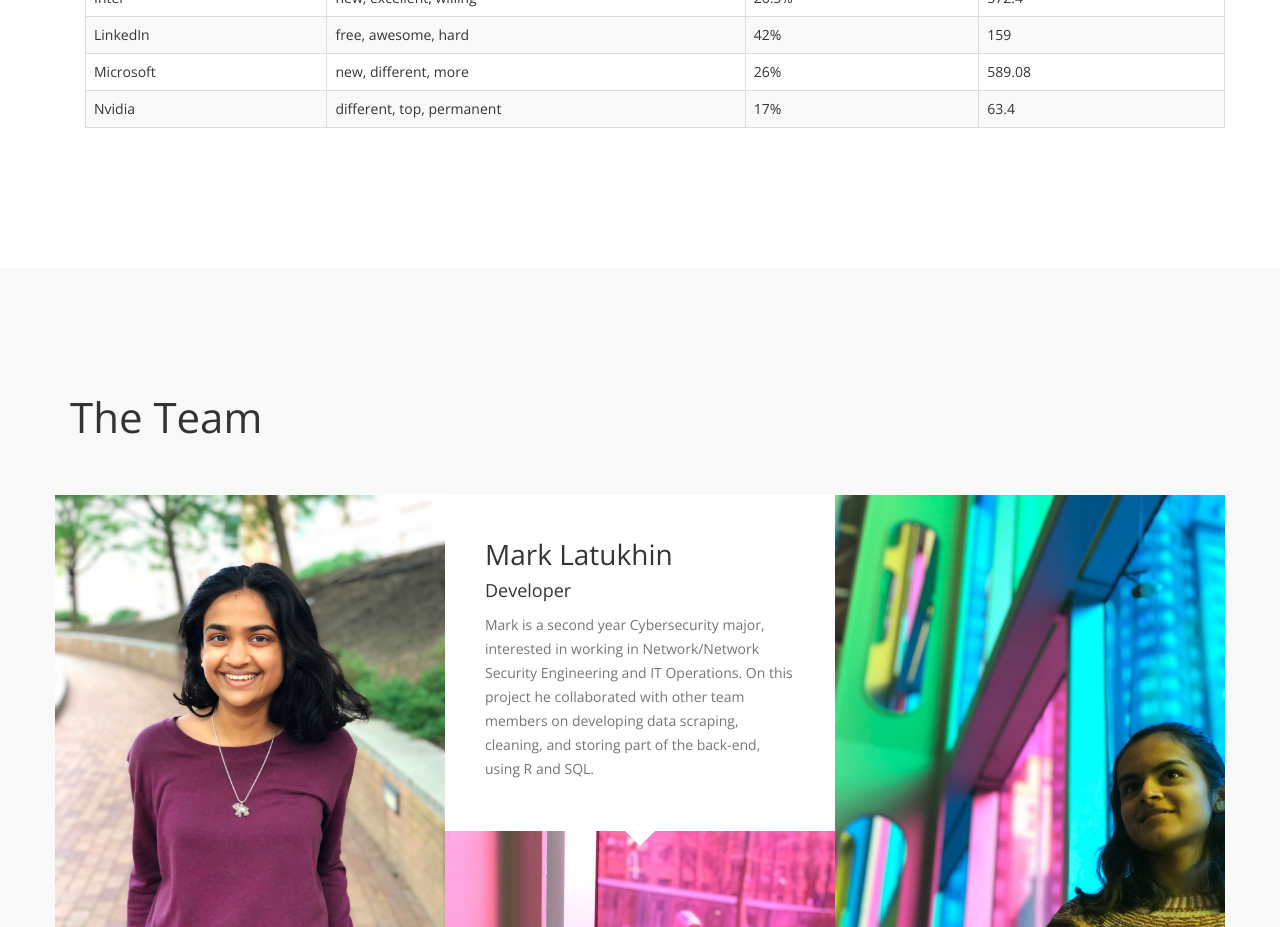
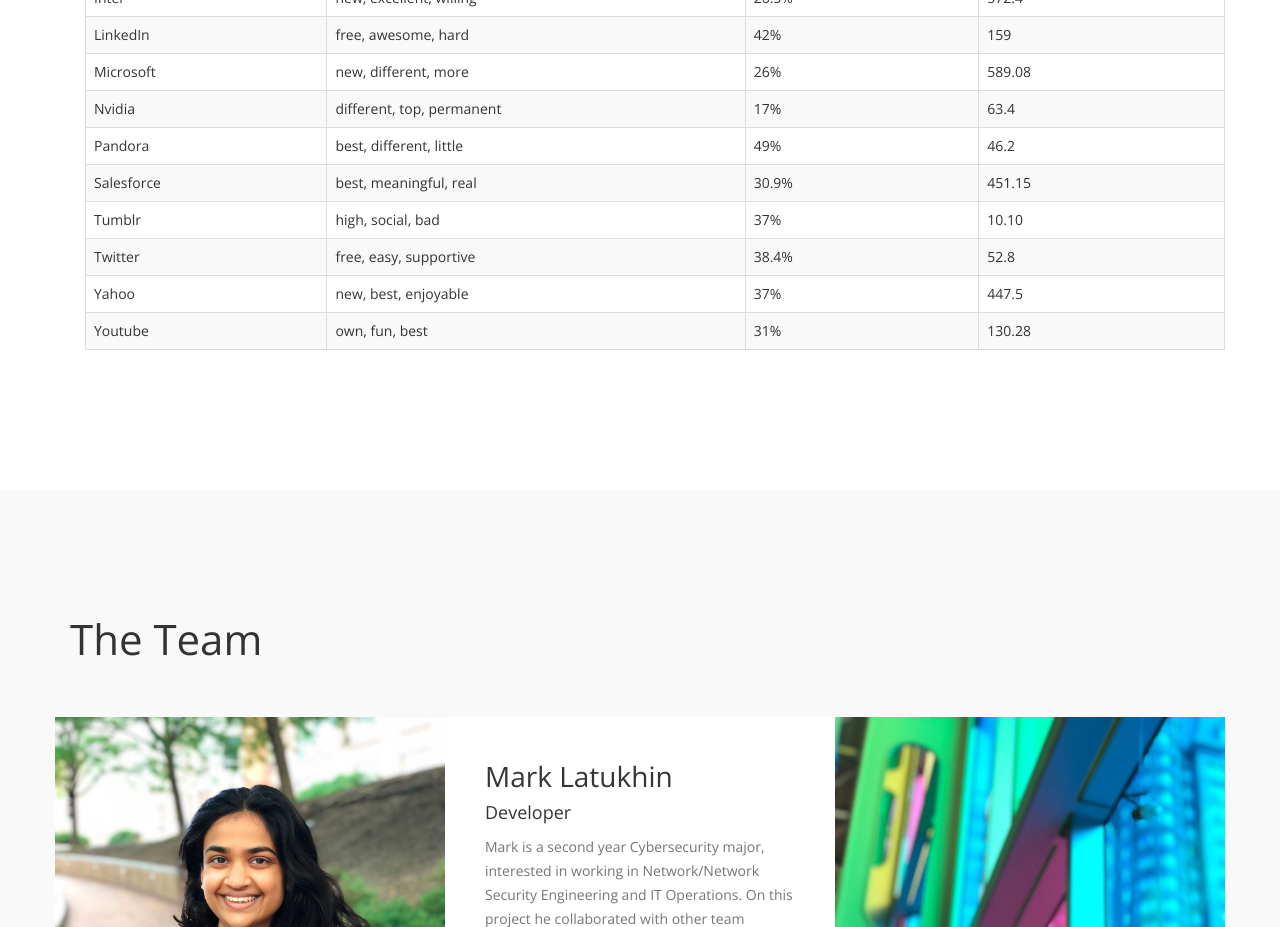
Before and after one commit to madiha247/valU, a plain HTML site: page index.html in a window 1280 px wide. Shown: the part 1840-2767 px from the top of the page. Drawn offline with nearby package versions, Linux system fonts and the light colour scheme.

Commit message:
Update index.html

```diff
--- a/index.html
+++ b/index.html
@@ -360,6 +360,42 @@
                       <td>17%</td>
                       <td>63.4</td>
                     </tr>
+			                      <tr>
+                      <td>Pandora</td>
+                      <td>best, different, little</td>
+                      <td>49%</td>
+                      <td>46.2</td>
+                    </tr>
+                    <tr>
+                      <td>Salesforce</td>
+                      <td>best, meaningful, real</td>
+                      <td>30.9%</td>
+                      <td>451.15</td>
+                    </tr>
+                    <tr>
+                      <td>Tumblr</td>
+                      <td>high, social, bad</td>
+                      <td>37%</td>
+                      <td>10.10</td>
+                    </tr>
+<tr>
+                      <td>Twitter</td>
+                      <td>free, easy, supportive</td>
+                      <td>38.4%</td>
+                      <td>52.8</td>
+                    </tr>
+<tr>
+                      <td>Yahoo</td>
+                      <td>new, best, enjoyable</td>
+                      <td>37%</td>
+                      <td>447.5</td>
+                    </tr>
+<tr>
+                      <td>Youtube</td>
+                      <td>own, fun, best</td>
+                      <td>31%</td>
+                      <td>130.28</td>
+                    </tr>
 
 
                   </tbody>
```
